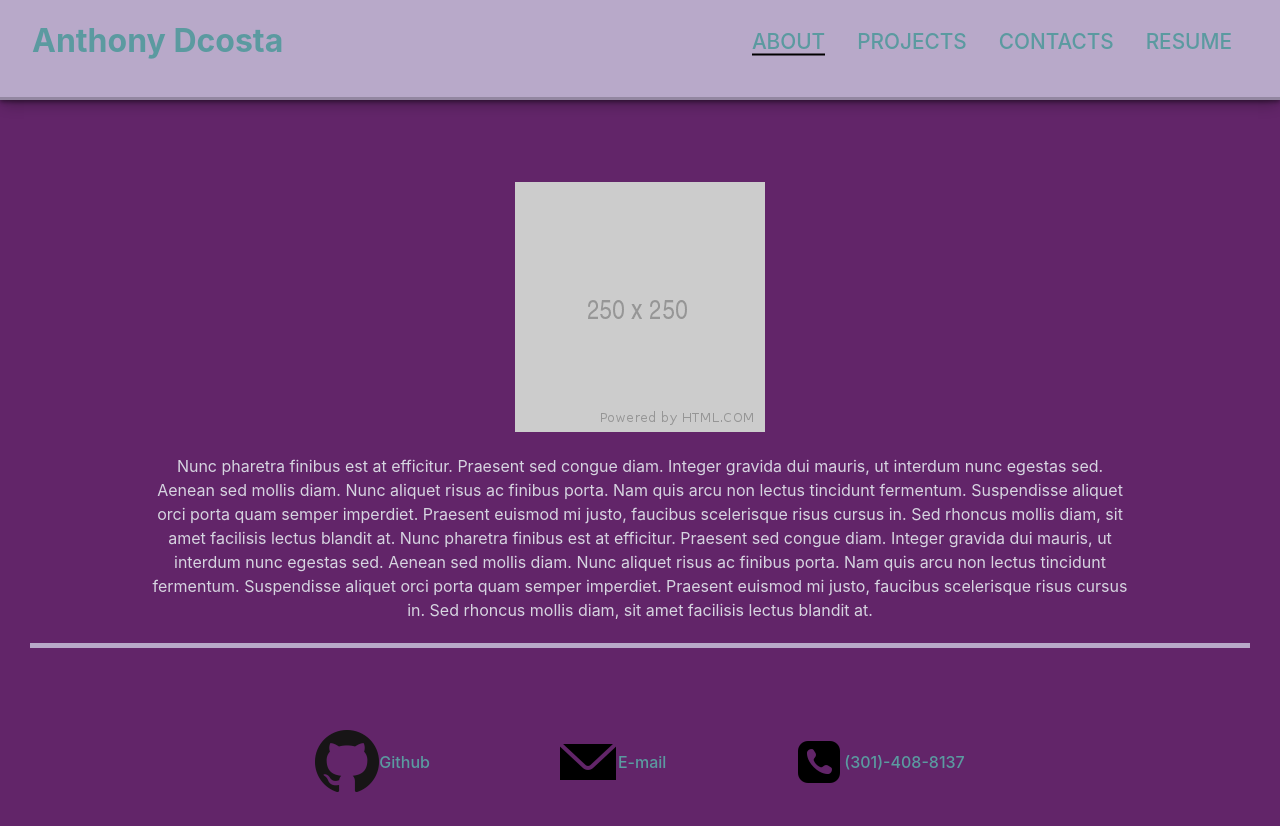
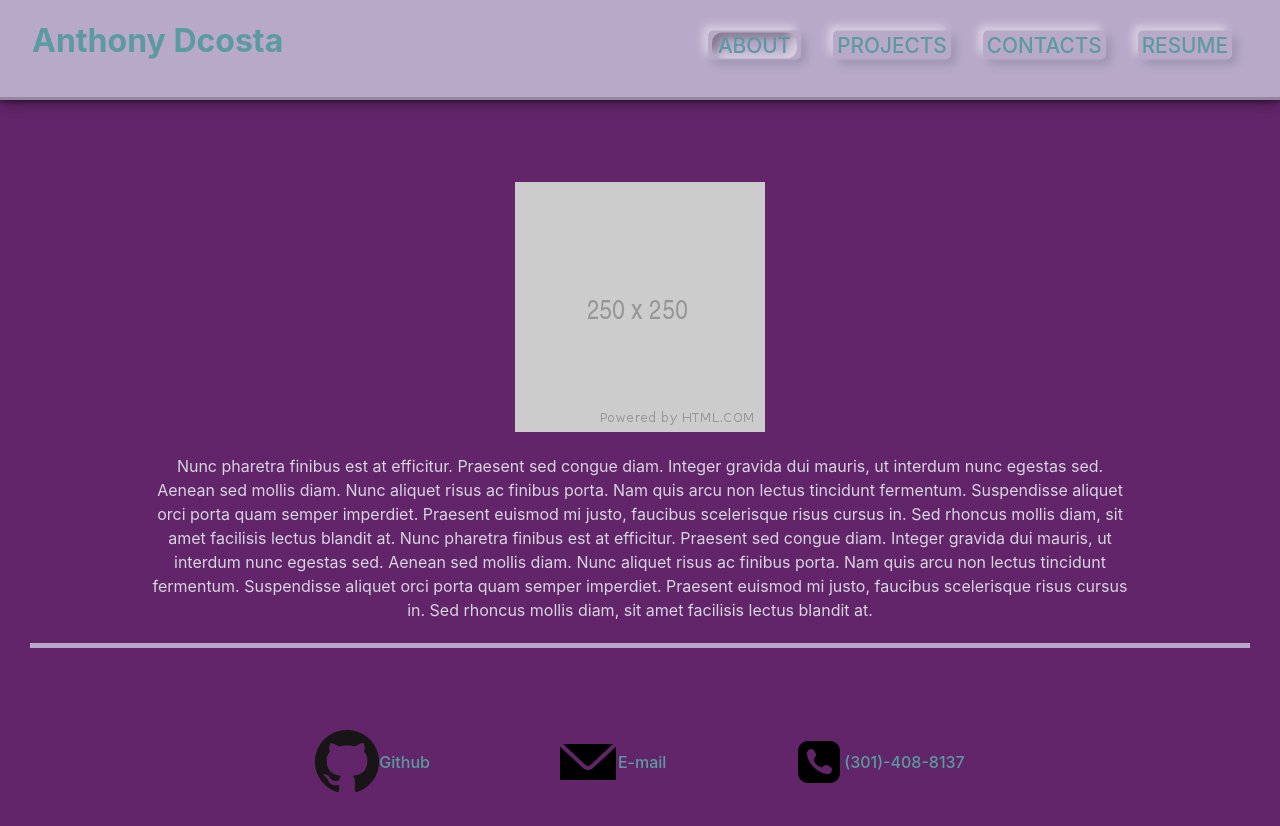
Before and after one commit to ancosta993/recreate-react-portfolio, a React (Create React App) app: page / in a window 1280 px wide. Both pictures are taken after a click on the button "Get Started". Built offline with nearby package versions, Linux system fonts and the light colour scheme.

Commit message:
added navigation hover and active style

```diff
--- a/src/index.css
+++ b/src/index.css
@@ -43,6 +43,29 @@ code {
   justify-content:center;
   transform: translate(0, 150%);
 }
+
+/* starting page btn animation */
+@keyframes borderAnimation {
+  0% {
+    border: solid 3px var(--primary);
+  }
+
+  50%{
+    border: solid 3px var(--tertiary);
+  }
+
+  100% {
+    border:solid 3px var(--light);
+  }
+}
+
+.startPageBtn{
+  animation-name: borderAnimation;
+  animation-duration: 1.5s;
+  animation-iteration-count: infinite;
+  animation-direction:alternate;
+}
+
 
 /* btn styles */
 .btn{
@@ -90,6 +113,11 @@ nav{
 
 .nav-link{
   margin:auto 1em auto 1em;
+  transition: all ease 0.2s;
+  box-shadow: -5px -5px 9px rgba(255,255,255,0.45), 5px 5px 9px rgba(94,104,121,0.3);
+  padding:2px 4px;
+  border-radius:5px;
+
 }
 
 .nav-link a{
@@ -101,11 +129,23 @@ nav{
 }
 
 .nav-link:hover{
-  border-bottom: solid 2px black;
+  /* border-bottom: solid 2px black; */
+  transform: translateY(5px);
+}
+
+.nav-link:active{
+  transform: translateY(5px);
+  box-shadow: inset -5px -5px 9px rgba(255,255,255,0.45), inset 5px 5px 9px rgba(94,104,121,0.3);
+  border-radius:20px;
+  padding:0.5px 6px;
 }
 
 .nav-link-active{
-  border-bottom: solid 2px black;
+  /* border-bottom: solid 2px black; */
+  transform: translateY(5px);
+  box-shadow: inset -5px -5px 9px rgba(255,255,255,0.45), inset 5px 5px 9px rgba(0,0,0,0.3);
+  padding:0.5px 6px;
+  border-radius:10px;
 }
 
 /* about page style */
```
